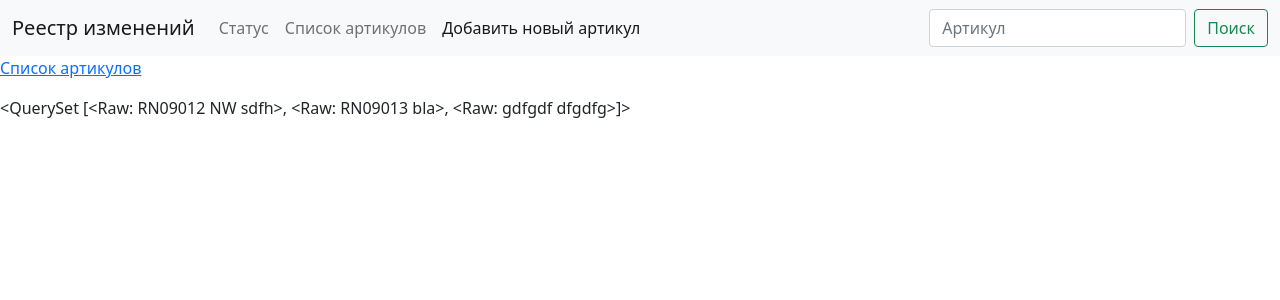
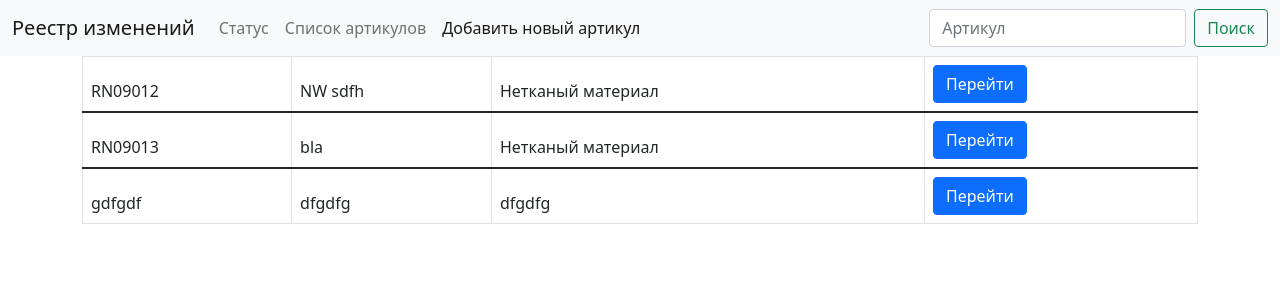
Before and after one commit to anastasiia-ial/djproj, a Django app: page /list in a window 1280 px wide. Shown: the top 300 px of the page. Run offline with Django 3.2, Linux system fonts and the light colour scheme; data comes from the database, SQL or seed files in the repository; both versions use the stored data as it was after the commit.

Commit message:
list.html having table view connected to db

```diff
--- a/main/templates/main/list.html
+++ b/main/templates/main/list.html
@@ -5,8 +5,22 @@
 {%endblock%}
 
 {% block content%}
-<header>
-    <p><a href="/list">Список артикулов</a></p>
-</header>
-{{raws}}
+<div class="container">
+<table class="table table-bordered">
+{% for raw in raws %}
+<thead>
+    <tr>
+        <td>{{ raw.num }}</td>
+        <td>{{ raw.title }}</td>
+        <td>{{ raw.rtitle }}</td>
+        <td >
+                <div class="btn-group" role="group" aria-label="Basic example">
+                    <a href="/" type="button" class="btn btn-primary" >Перейти</a>
+                </div>
+         </td>
+         </tr>
+         </thead>
+{% endfor %}
+</table>
+</div>
 {%endblock%}
```
Also changed, not shown: db.sqlite3.
